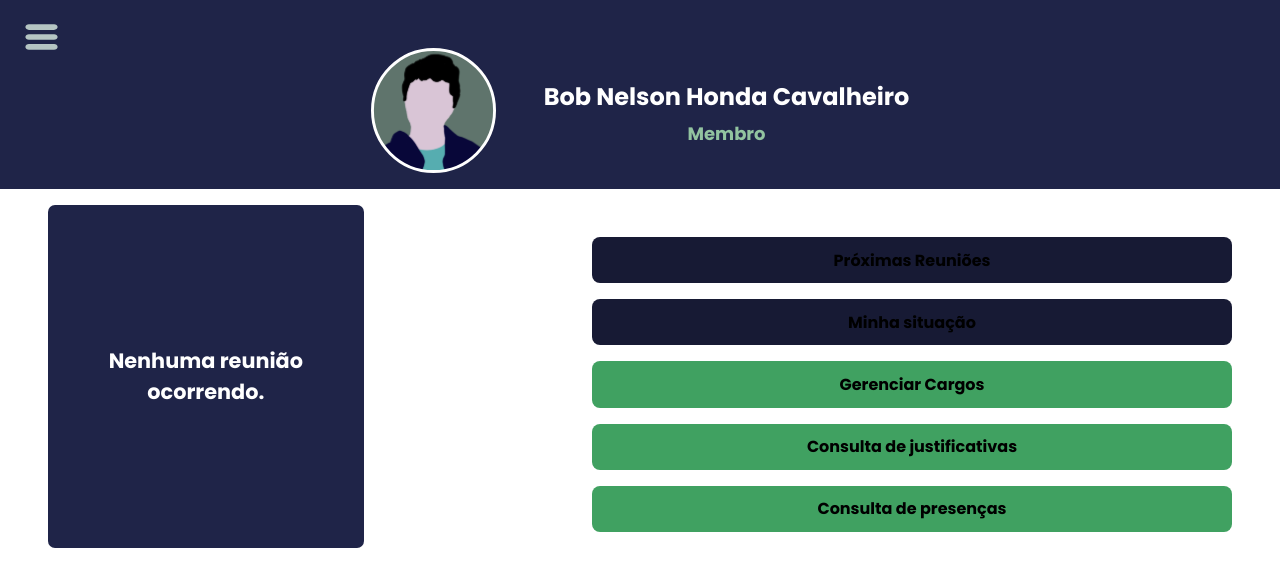
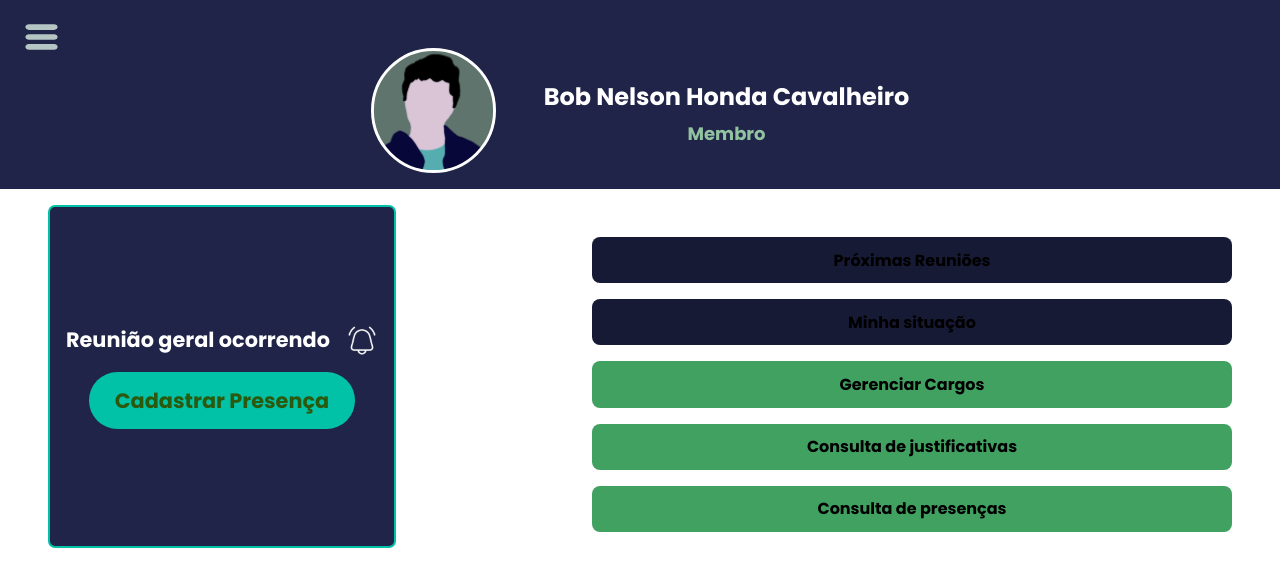
Before and after one commit to joseCarlosAndrade/icmcjr-marcador-presenca, a React (Vite) app in the folder front-end/: page /perfil in a window 1280 px wide. Shown: the top 586 px of the page. Built offline with nearby package versions, Linux system fonts and the light colour scheme; a web font is replaced by a local one.

Commit message:
save state

```diff
--- a/front-end/src/pages/Profile/ProfilePage.tsx
+++ b/front-end/src/pages/Profile/ProfilePage.tsx
@@ -15,7 +15,7 @@ function Profile() {
       <div className='buttons-separator'>
 
         <CurrentMeeting
-          isOcurringMeeting={false}
+          isOcurringMeeting={true}
           meetingText='Reunião geral ocorrendo'
           ></CurrentMeeting>
 
```
